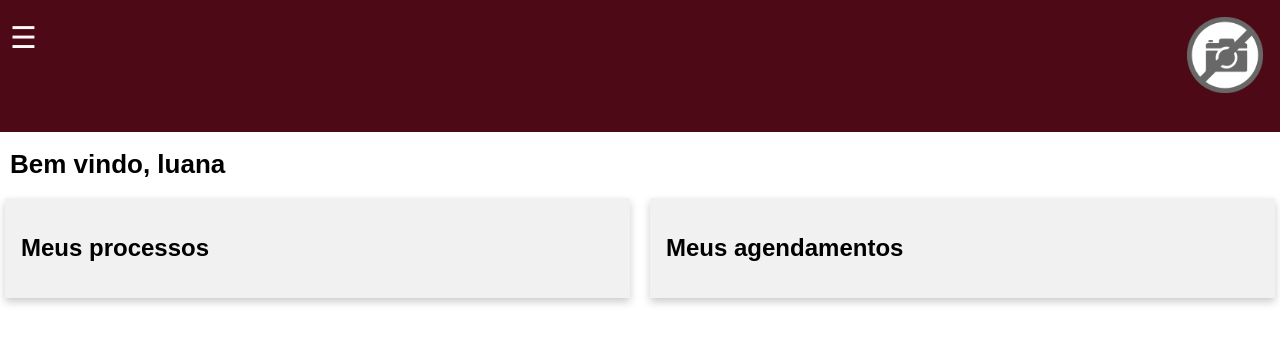
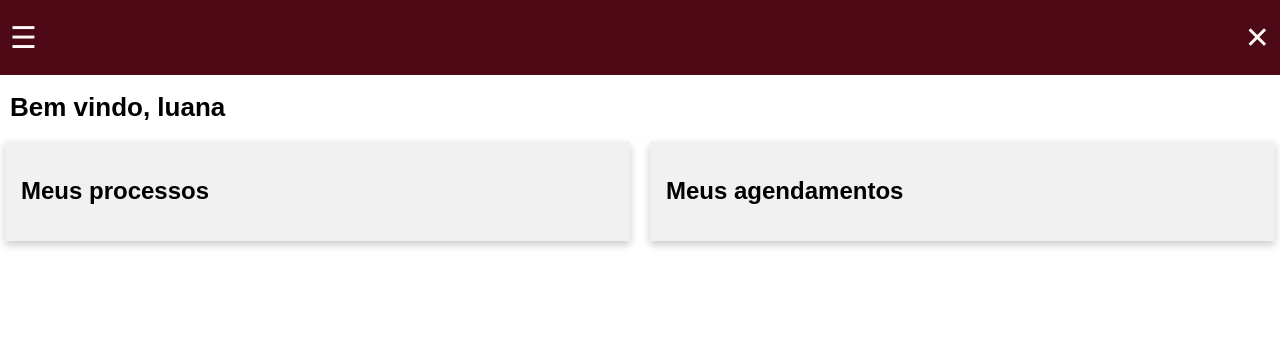
Before and after one commit to LuanaPovroznik/Gaia, a PHP site: page /dashboard.php in a window 1280 px wide. Shown: the top 353 px of the page. Run offline with PHP 8.4, Linux system fonts and the light colour scheme; a user stored in the database is signed in; data comes from the database, SQL or seed files in the repository; some libraries are stand-ins or nearby versions.

Commit message:
nav diferente

```diff
--- a/components/navigation_bar.php
+++ b/components/navigation_bar.php
@@ -15,6 +15,7 @@
     <head>
         <meta name="viewport" content="width=device-width, initial-scale=1">
         <link rel="stylesheet" href="../css/navigation_bar_style.css">
+        <link rel="stylesheet" href="../css/font-awesome/css/font-awesome.min.css">
     </head>
 <body>
     <?php
@@ -36,26 +37,22 @@
         if(mysqli_num_rows($result) > 0 && mysqli_num_rows($result2) == 0){
             echo '<div id="mySidenav" class="sidenav">';
             echo '<a href="javascript:void(0)" class="closebtn" onclick="closeNav()">&times;</a>';
+            if($data1['avatar'] != null){
+                echo '<img style="display:flex;" class="userAvatar" src="../src/uploaded_img/'.$data1['avatar'].'" id="myImg"><br><br>';
+            } else {
+                echo '<img style="display:flex;" class="userAvatar" src="../img/no-image.png" id="myImg"><br><br>';
+            }
             echo '<a href="dashboard.php">Dashboard</a>';
             echo '<a href="novo_agendamento.php">Novo agendamento</a>';
             echo '<a href="meus_agendamentos.php">Meus agendamentos</a>';
             echo '<a href="meus_processos.php">Meus processos</a>';
+            echo '<a href="../src/profile.php">Meu perfil</a>';
             echo '</div>';
             echo '<div class="topnav">';
-                echo '<span id="barMenu" class="test" style="font-size:30px; color: snow; cursor:pointer; float: left; margin-left: 10px" onclick="openNav()">&#9776;</span>';
-                echo '<div class="dropdown">';
-                    echo '<button class="dropbtn">';
-                    if($data1['avatar'] != null){
-                        echo '<img class="userAvatar" src="../src/uploaded_img/'.$data1['avatar'].'" id="myImg"><br><br>';
-                    } else {
-                        echo '<img class="userAvatar" src="../img/no-image.png" id="myImg"><br><br>';
-                    }
-                    echo '</button>';
-                    echo '<div class="dropdown-content">';
-                    echo '<a href="../src/profile.php">Meu perfil</a>';
-                    echo '<a href="../src/logout.php">Sair</a>';
-                    echo '</div>';
-                echo '</div>';
+                echo '<span id="barMenu" class="test" style="font-size:30px; color: snow; cursor:pointer; float: left; margin-left: 10px; margin-bottom: 20px" onclick="openNav()">&#9776;</span>';
+                echo '<a href="../src/logout.php">';
+                echo '<span id="barMenu" class="test" style="font-size:30px; color: snow; cursor:pointer; float: right; margin-left: 10px; margin-right: 10px; margin-bottom: 20px"">&#10005;</span>';
+                echo '</a>';
             echo '</div>';
         }
 
@@ -64,6 +61,11 @@
             if(strcmp($data2['cargo'], $cargo) === 0){
                 echo '<div id="mySidenav" class="sidenav">';
                 echo '<a href="javascript:void(0)" class="closebtn" onclick="closeNav()">&times;</a>';
+                if($data2['avatar'] != null){
+                    echo '<img style="display:flex;" class="userAvatar" src="../src/uploaded_img/'.$data2['avatar'].'" id="myImg"><br><br>';
+                } else {
+                    echo '<img style="display:flex;" class="userAvatar" src="../img/no-image.png" id="myImg"><br><br>';
+                }
                 echo '<a href="dashboard.php">Dashboard</a>';
                 echo '<a href="novo_agendamento.php">Novo agendamento</a>';
                 echo '<a href="cadastro_processo.php">Cadastro de processos</a>';
@@ -71,43 +73,30 @@
                 echo '<a href="cadastre_se.php">Cadastrar novo usuário</a>';
                 echo '<a href="relatorio_processos.php">Relatório de Processos</a>';
                 echo '<a href="relatorio_agendamento.php">Relatório de Agendamentos</a>';
+                echo '<a href="../src/profile.php">Meu perfil</a>';
                 echo '</div>';
                 echo '<div class="topnav">';
                     echo '<span id="barMenu" class="test" style="font-size:30px; color: snow; cursor:pointer; float: left; margin-left: 10px" onclick="openNav()">&#9776;</span>';
-                    echo '<div class="dropdown">';
-                        echo '<button class="dropbtn">';
-                        if($data2['avatar'] != null){
-                            echo '<img class="userAvatar" src="../src/uploaded_img/'.$data2['avatar'].'" id="myImg"><br><br>';
-                        } else {
-                            echo '<img class="userAvatar" src="../img/no-image.png" id="myImg"><br><br>';
-                        }
-                        echo '</button>';
-                        echo '<div class="dropdown-content">';
-                        echo '<a href="../src/profile.php">Meu perfil</a>';
-                        echo '<a href="../src/logout.php">Sair</a>';
-                        echo '</div>';
-                    echo '</div>';
+                    echo '<a href="../src/logout.php">';
+                    echo '<span id="barMenu" class="test" style="font-size:30px; color: snow; cursor:pointer; float: right; margin-left: 10px; margin-right: 10px; margin-bottom: 20px"">&#10005;</span>';
+                    echo '</a>';
                 echo '</div>';
             } else{
                 echo '<div id="mySidenav" class="sidenav">';
                 echo '<a href="javascript:void(0)" class="closebtn" onclick="closeNav()">&times;</a>';
+                if($data2['avatar'] != null){
+                    echo '<img class="userAvatar" src="../src/uploaded_img/'.$data2['avatar'].'" id="myImg"><br><br>';
+                } else {
+                    echo '<img class="userAvatar" src="../img/no-image.png" id="myImg"><br><br>';
+                }
                 echo '<a href="#">Agendamentos</a>';
+                echo '<a href="../src/profile.php">Meu perfil</a>';
                 echo '</div>';
                 echo '<div class="topnav">';
                     echo '<span class="test" style="font-size:30px; color: snow; cursor:pointer; float: left; margin-left: 10px" onclick="openNav()">&#9776;</span>';
-                    echo '<div class="dropdown">';
-                        echo '<button class="dropbtn">';
-                        if($data2['avatar'] != null){
-                            echo '<img class="userAvatar" src="../src/uploaded_img/'.$data2['avatar'].'" id="myImg"><br><br>';
-                        } else {
-                            echo '<img class="userAvatar" src="../img/no-image.png" id="myImg"><br><br>';
-                        }
-                        echo '</button>';
-                        echo '<div class="dropdown-content">';
-                        echo '<a href="../src/profile.php">Meu perfil</a>';
-                        echo '<a href="../src/logout.php">Sair</a>';
-                        echo '</div>';
-                    echo '</div>';
+                    echo '<a href="../src/logout.php">';
+                    echo '<span id="barMenu" class="test" style="font-size:30px; color: snow; cursor:pointer; float: right; margin-left: 10px; margin-right: 10px; margin-bottom: 20px"">&#10005;</span>';
+                    echo '</a>';
                 echo '</div>';
             }
         }
--- a/css/navigation_bar_style.css
+++ b/css/navigation_bar_style.css
@@ -37,7 +37,7 @@ body {
 .sidenav .closebtn {
     position: absolute;
     top: 0;
-    right: 25px;
+    right: 5px;
     font-size: 36px;
     margin-left: 50px;
 }
@@ -52,38 +52,17 @@ body {
   background-color: #4D0916;
 }
 
-.topnav a {
-    float: left;
-    color: #f2f2f2;
-    justify-content: space-between;
-    text-align: center;
-    padding: 14px 16px;
-    text-decoration: none;
-    font-size: 17px;
-}
-
-.topnav a:hover {
-    background-color: #ddd;
-    color: #992238;
-}
-
-.topnav a.active {
-    background-color: #04AA6D;
-    color: white;
-}
-
 .topnav span{
   margin-top: 20px;
 }
 
 .userAvatar{
-    align-self: center;
-    justify-self: center;
-    margin-top: 10px;
     height: 90px;
     border-radius: 50%;
     max-height: 90px;
     max-width: 90px;
+    margin: auto;
+    margin-top: 14px;
 }
 
 .test{
@@ -102,7 +81,6 @@ body {
   border: none;
   outline: none;
   color: white;
-  padding: 0px 0px;
   background-color: inherit;
   font-family: inherit; /* Important for vertical align on mobile phones */
   margin: 0; /* Important for vertical align on mobile phones */
```
Also changed, not shown: css/nav_bar_style.css (deleted, +0 -55 lines).
